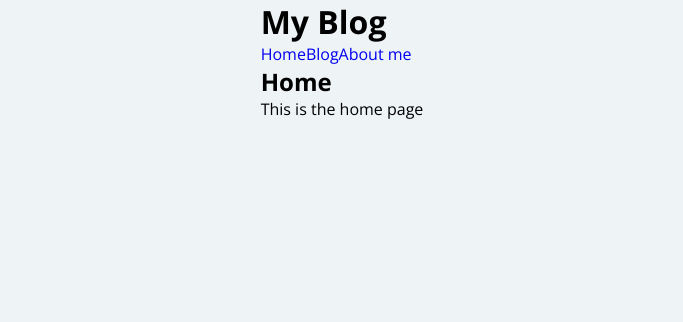
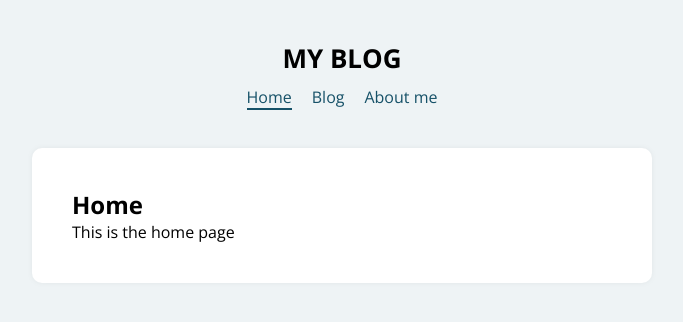
Before and after one commit to SantiClemenzi/My-Blog, a React (Create React App) app: page / in a window 1280 px wide. Shown: the top 322 px of the page, without its empty margins (298-981 px from the left). Built offline with nearby package versions, Linux system fonts and the light colour scheme.

Commit message:
estilos_creado

```diff
--- a/src/App.js
+++ b/src/App.js
@@ -1,6 +1,9 @@
 import React from 'react';
+// react router
 import { BrowserRouter, Route, Routes } from 'react-router-dom';
-// importamos los componentes
+// styled component
+import styled from 'styled-components';
+// componentes
 import Header from './components/Header';
 import Home from './components/Home';
 import Blog from './components/Blog';
@@ -9,18 +12,29 @@
 const App = () => {
 	return (
 		<BrowserRouter>
-			<div>
-        <Header/>
-				<main>
+			<ContenedorPrincipal>
+				<Header />
+				<Main>
 					<Routes>
 						<Route path="/" element={<Home />} />
 						<Route path="/blog" element={<Blog />} />
 						<Route path="/about" element={<About />} />
 					</Routes>
-				</main>
-			</div>
+				</Main>
+			</ContenedorPrincipal>
 		</BrowserRouter>
 	);
 };
 
+const ContenedorPrincipal = styled.div`
+	padding: 40px;
+	width: 90%;
+	max-width: 700px;
+`;
+const Main = styled.main`
+	background-color: #fff;
+	padding: 40px;
+	border-radius: 10px;
+	box-shadow: 0px 0px 5px rgba(129, 129, 129, 0.1);
+`;
 export default App;
--- a/src/components/Header.js
+++ b/src/components/Header.js
@@ -1,17 +1,40 @@
 import React from 'react';
 import { NavLink } from 'react-router-dom';
+import styled from 'styled-components';
 
 const Header = () => {
 	return (
-		<header>
-			<h1>My Blog</h1>
-			<nav>
+		<ContenedorHeader>
+			<Titulo>My Blog</Titulo>
+			<Menu>
 				<NavLink to="/">Home</NavLink>
 				<NavLink to="/blog">Blog</NavLink>
 				<NavLink to="/about">About me</NavLink>
-			</nav>
-		</header>
+			</Menu>
+		</ContenedorHeader>
 	);
 };
+const ContenedorHeader = styled.header `
+	text-align: center;
+	margin-bottom: 40px;
+`;
+const Titulo = styled.h1 `
+	margin-bottom: 10px;
+	font-size: 26px;
+	text-transform: uppercase;
+`;
+const Menu = styled.nav `
+	a{
+		text-decoration: none;
+		color: #165168;
+		margin: 0px 10px;
+	}
+	a:hover{
+		color: #000;
+	}
+	a.active{
+		border-bottom: 2px solid #165168;
+	}
+`;
 
 export default Header;
```
